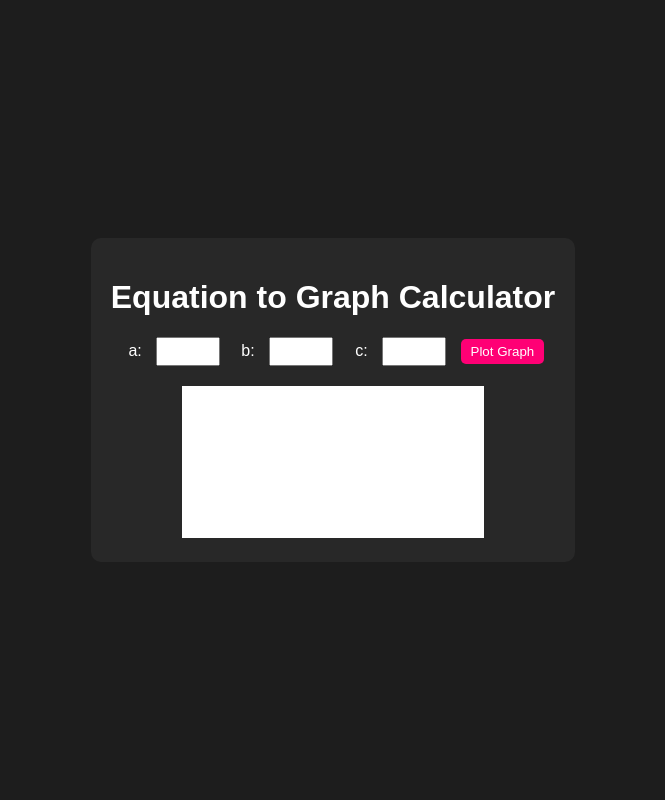
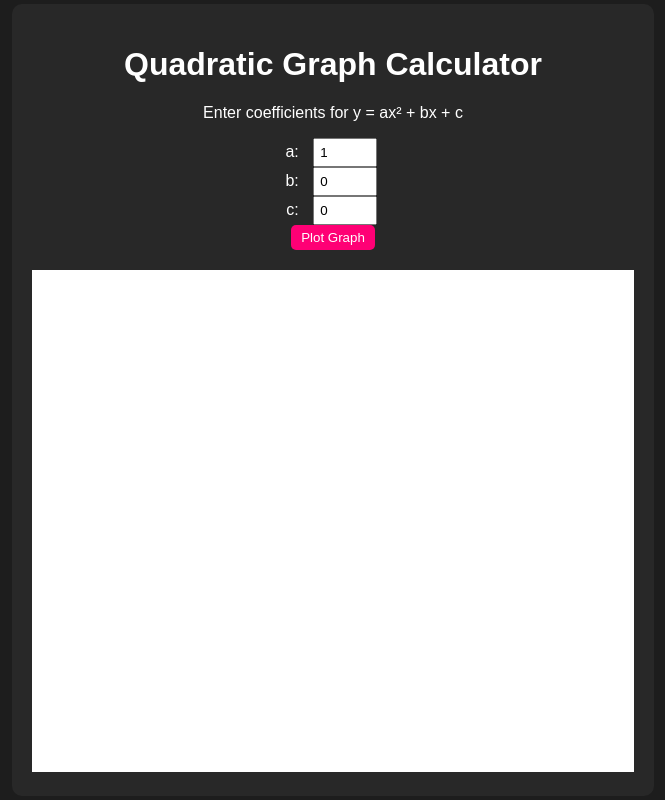
Before and after one commit to Arunimade/Equation-to-Graph-Calculator, a plain HTML site: page index.html in a window 1280 px wide. Shown: the whole page, without its empty margins (307-972 px from the left). Drawn offline with Linux system fonts and the light colour scheme.

Commit message:
Refactor Equation to Quadratic Graph Calculator
Updated the title and input fields for a quadratic equation calculator. Added default values and improved input grouping.

```diff
--- a/index.html
+++ b/index.html
@@ -8,18 +8,30 @@
 </head>
 <body>
     <div class="container">
-        <h1>Equation to Graph Calculator</h1>
+        <h1>Quadratic Graph Calculator</h1>
+        <p>Enter coefficients for y = ax² + bx + c</p>
+
         <form id="equationForm">
-            <label for="a">a:</label>
-            <input type="number" id="a" required>
-            <label for="b">b:</label>
-            <input type="number" id="b" required>
-            <label for="c">c:</label>
-            <input type="number" id="c" required>
+            <div class="input-group">
+                <label for="a">a:</label>
+                <input type="number" id="a" value="1" step="any" required>
+            </div>
+            <div class="input-group">
+                <label for="b">b:</label>
+                <input type="number" id="b" value="0" step="any" required>
+            </div>
+            <div class="input-group">
+                <label for="c">c:</label>
+                <input type="number" id="c" value="0" step="any" required>
+            </div>
             <button type="submit">Plot Graph</button>
         </form>
-        <canvas id="graphCanvas"></canvas>
+
+        <div id="info" class="info"></div>
+
+        <canvas id="graphCanvas" width="600" height="500"></canvas>
     </div>
+
     <script src="script2.js"></script>
 </body>
 </html>
```
